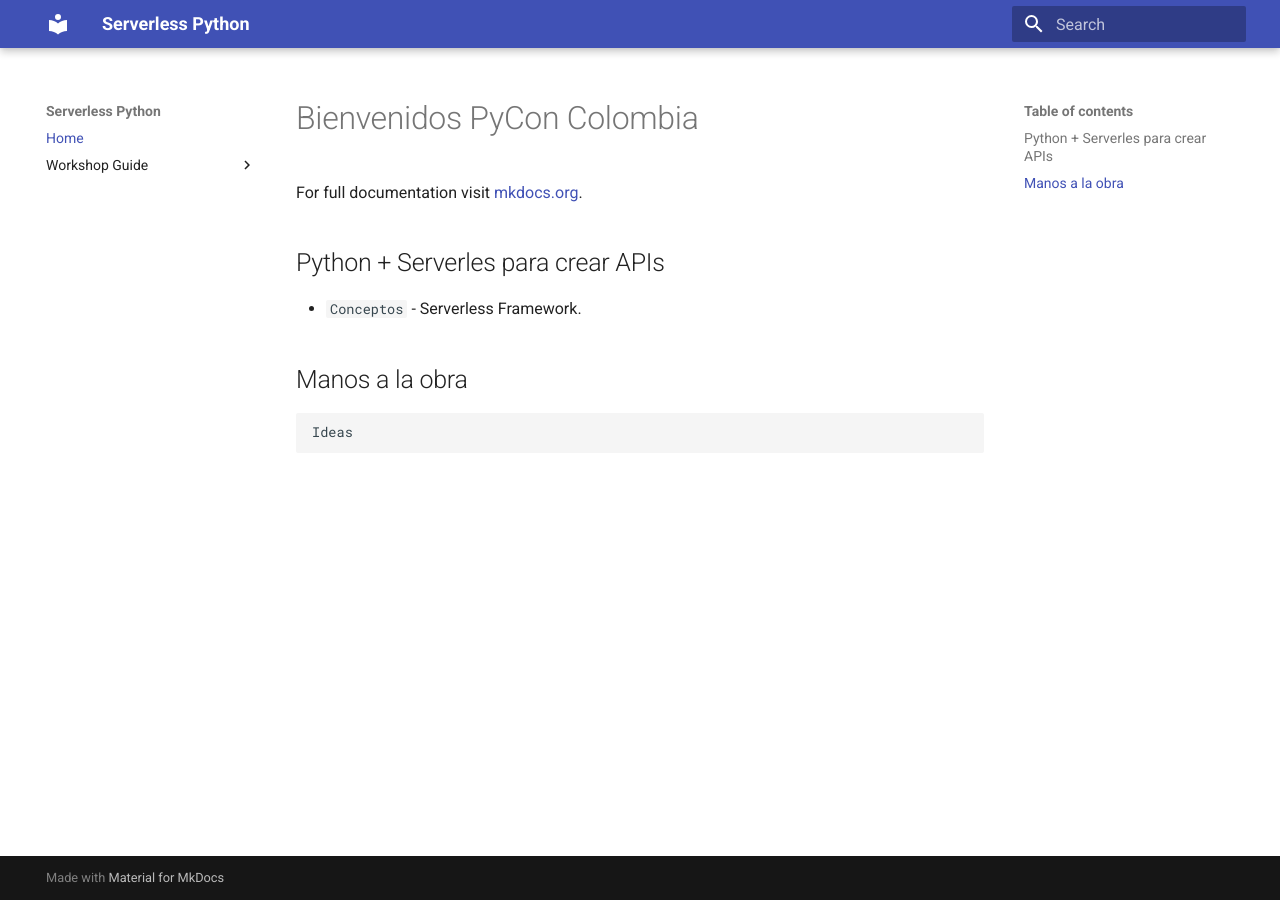
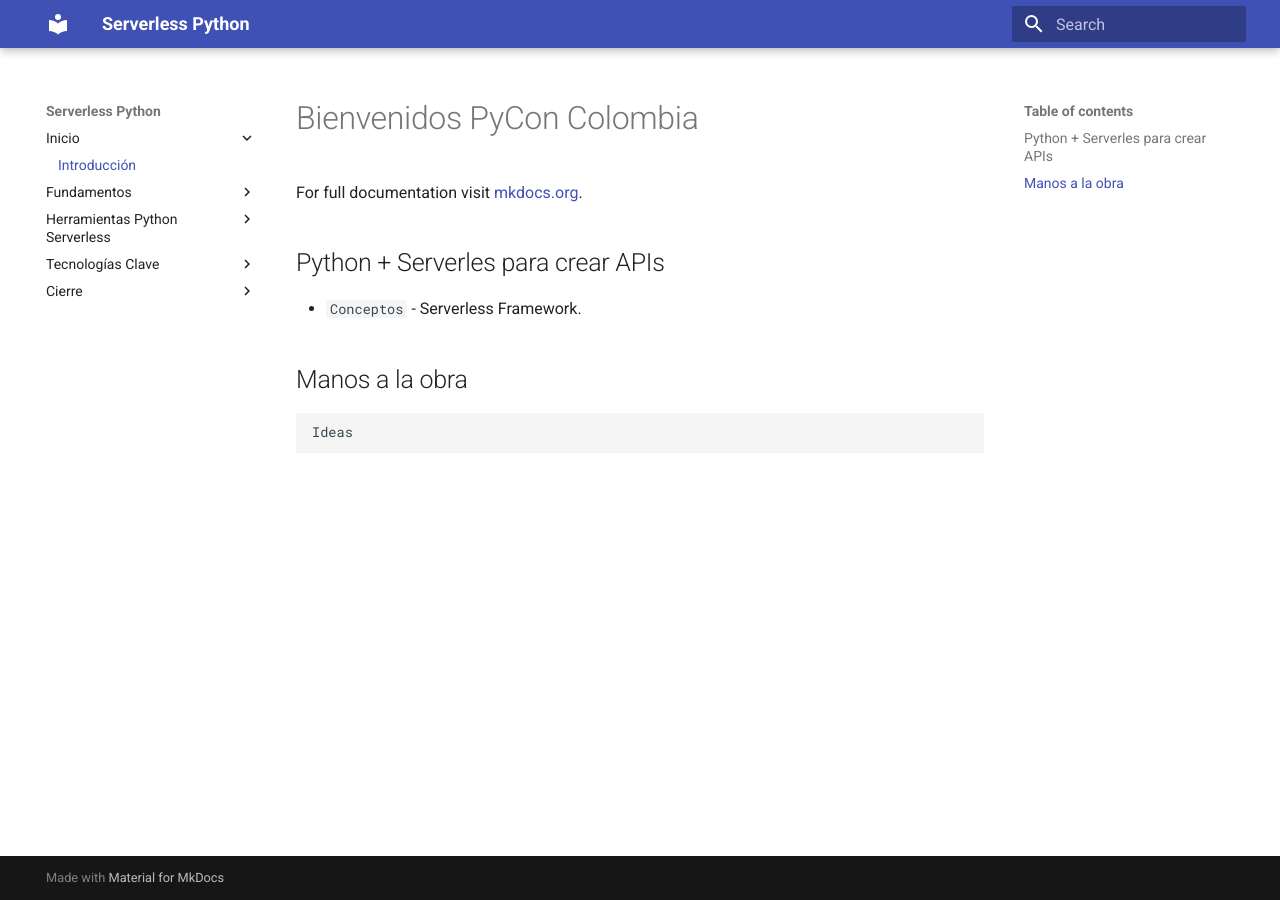
Before and after one commit to chrisfx/serverless-python, an MkDocs documentation site: the page built from docs/index.md, in a window 1280 px wide. Built offline with MkDocs 1.6.1 and Material for MkDocs 9.7.7, drawn with Linux system fonts in a browser that asks for light colours; some of the changed lines change nothing that is shown.

Commit message:
add index structure

```diff
--- a/mkdocs.yml
+++ b/mkdocs.yml
@@ -2,10 +2,19 @@ site_name: Serverless Python
 site_url: https://chrisfx.github.io/serverless-python/
 
 nav:
-  - Home: index.md
-  - Workshop Guide:
-      - Step 1: intro.md
-      - Step 2: setup.md
-      - Step 3: deploy.md
+  - Inicio:
+      - Introducción: index.md
+  - Fundamentos:
+      - ¿Qué es Serverless?: serverless.md
+  - Herramientas Python Serverless:
+      - AWS Chalice: chalice.md
+      - Serverless Framework: serverless-framework.md
+      - AWS SAM: aws-sam.md
+      - Comparativa: comparativa.md
+  - Tecnologías Clave:
+      - Servicios en acción: tecnologias.md
+      - Mini-demo: mini-demo.md
+  - Cierre:
+      - Recapitulación y recursos: cierre.md
 theme:
   name: material
```
